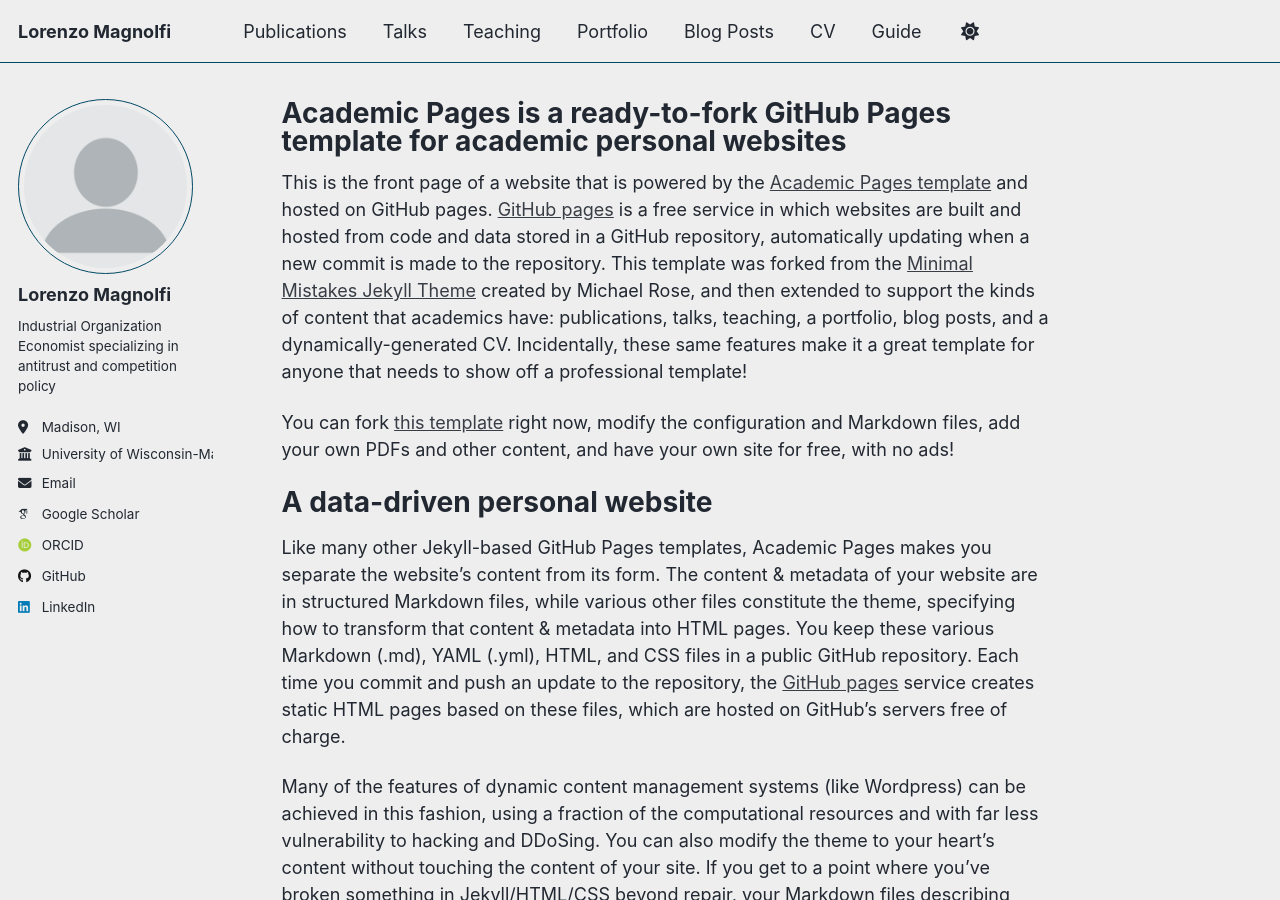
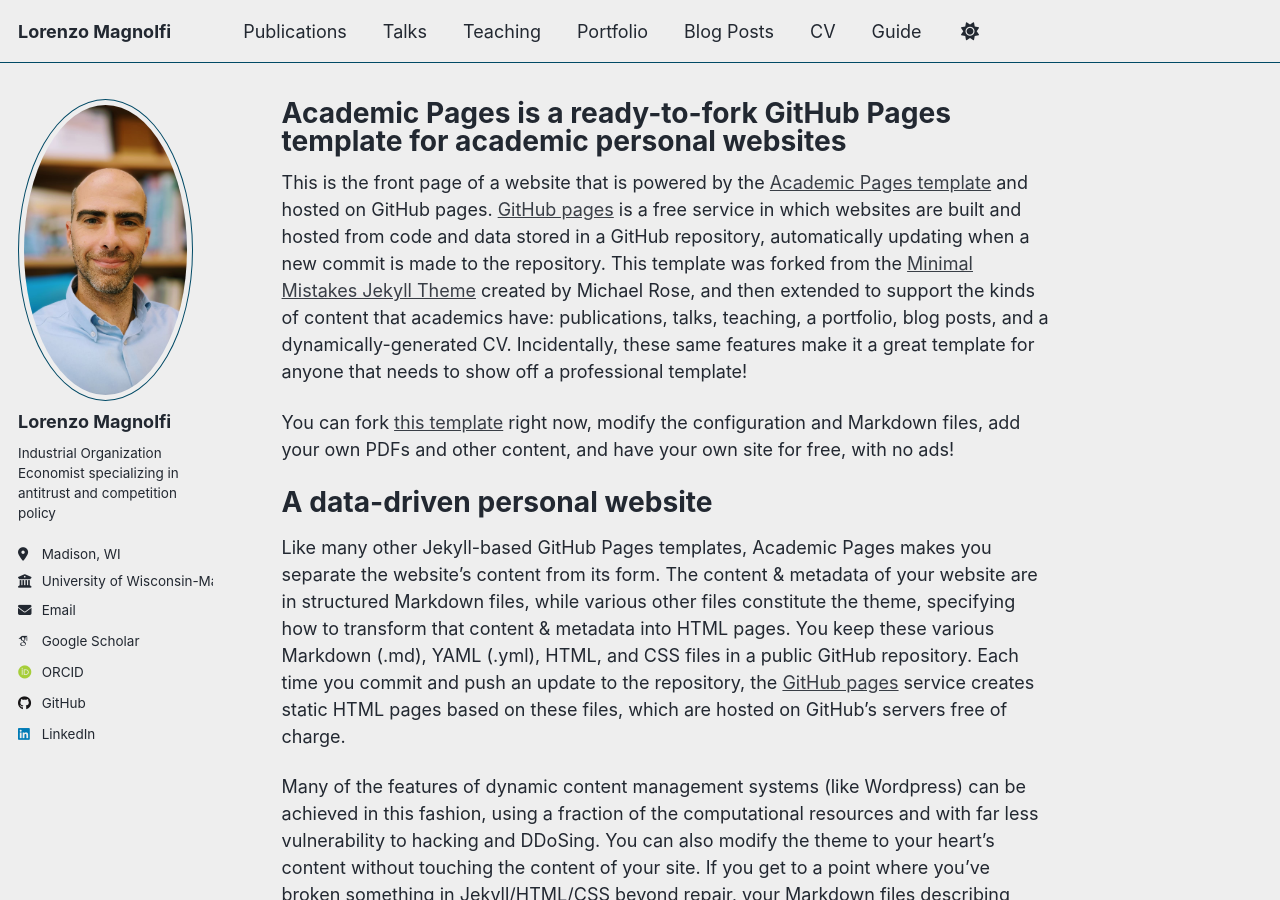
Before and after one commit to LorenzoMagnolfi/Lorenzomagnolfi.github.io, a Jekyll site: the page built from _pages/about.md, in a window 1280 px wide and 900 px high. Built offline with Jekyll 4.4.1, drawn with Linux system fonts in a browser that asks for light colours; some web fonts are replaced; a script that is not in the unit is left out.

Commit message:
Update _config.yml

```diff
--- a/_config.yml
+++ b/_config.yml
@@ -22,7 +22,7 @@ repository               : "academicpages/academicpages.github.io"
 #               Additional customization can be done by editing /_includes/author-profile.html
 author:
   # Biographic information
-  avatar           : "profile.png"
+  avatar           : "LMprofile.jpg"
   name             : "Lorenzo Magnolfi"
   pronouns         : # example: "she/her"
   bio: "Industrial Organization Economist specializing in antitrust and competition policy"
```
